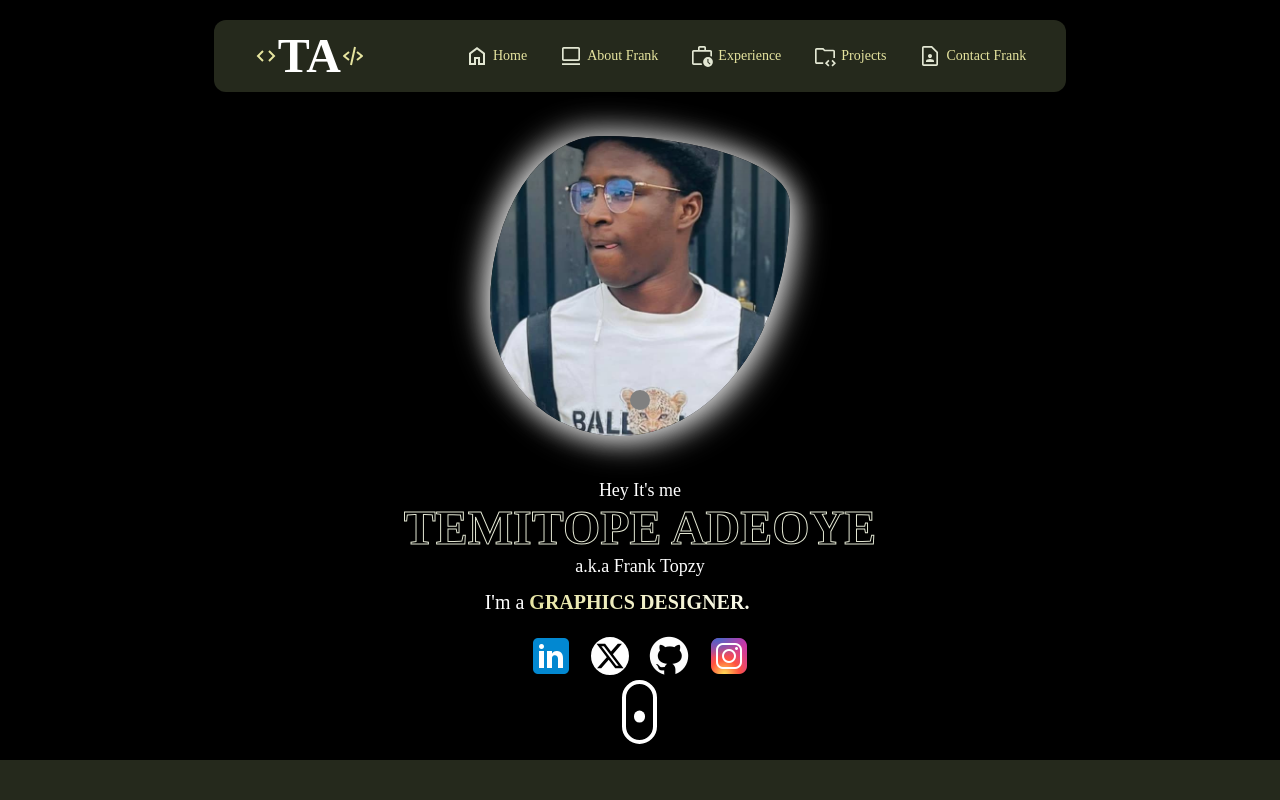
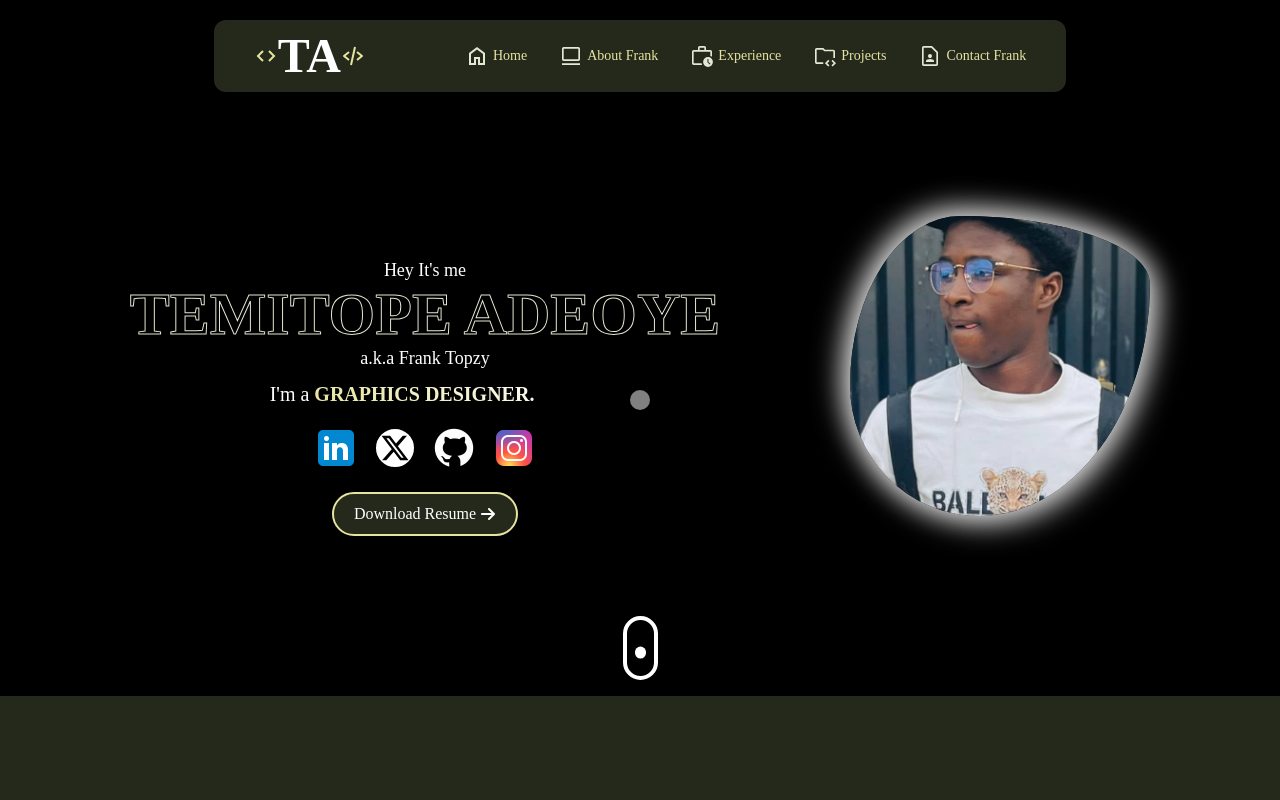
Before and after one commit to FrankTopzy/My-Portfolio, a React (Vite) app in the folder frontend/: page / in a window 1280 px wide. Shown: the top 800 px of the page. Built offline with nearby package versions, Linux system fonts and the light colour scheme.

Commit message:
Changed the herosection flex-direction to flex row.

```diff
--- a/frontend/src/Homepage/HeroSection/HeroSection.tsx
+++ b/frontend/src/Homepage/HeroSection/HeroSection.tsx
@@ -5,34 +5,43 @@ import Styles from './hero.module.css'
 import gitHub from '../../assets/icons8-github-48.png'
 import instaLogo from '../../assets/insta-logo/icons8-instagram-48.png'
 import linkedIn from '../../assets/icons8-linkedin-color/icons8-linkedin-48.png'
-import { FaXTwitter } from 'react-icons/fa6';
+import { FaArrowRight, FaXTwitter } from 'react-icons/fa6';
 import TypedJs from '../../components/TypedJs'
 import { motion } from 'framer-motion'
+
 
 
 function HeroSection() {
   return (
     <div className="bg-black text-white flex justify-center pt-27 lg:pt-34" id='home'>
       <section className='pb-20 relative'>
+        <div className='flex gap-[20px] sm md:gap-[100px] lg:gap-[130px] py-[30px] lg:py-[80px] flex-col md:flex-row-reverse'>
           <div className='flex justify-center'>
             <img src={frank} alt="" className={`${Styles.blobImg} w-[200px] h-[200px] sm:w-[300px] sm:h-[300px] object-cover`}/>
           </div>
 
+          <div className="">
             <div className='text-center mt-10'>
               <h1 className='flex flex-col text-sm md:text-lg'>
                 Hey It's me
-            <span className={`${Styles.webkitText} text-3xl lg:text-5xl font-extrabold`}>Temitope Adeoye</span>
+                <span className={`${Styles.webkitText} text-3xl lg:text-6xl font-extrabold`}>Temitope Adeoye</span>
                 a.k.a Frank Topzy
               </h1>
 
               <h2 className='text-xl mt-2'>I'm a <span className={`${Styles.fancyText} `}><TypedJs/></span></h2>
             </div>
 
-        <div className='flex items-center justify-center mt-4 gap-3'>
+            <div className='flex flex-col'>
+              <div className="flex items-center justify-center mt-4 gap-3">
                 <Link to={'www.linkedin.com/in/temitope-adeoye-adeshina'} className='hover:scale-110 hover:translate-y-[-5px] transition-all' target='blank'><img src={linkedIn} alt="" className='rounded-full max-sm:w-[40px] transition-all'/></Link>
                 <Link to={'https://x.com/frank_topzy?s=09'} target='blank' className='bg-white p-1 rounded-full border-4 border-black hover:scale-110 hover:translate-y-[-5px] transition-all'><FaXTwitter className='text-black text-2xl md:text-3xl'/></Link>
                 <Link to={'http://github.com/FrankTopzy'} target='blank'><img src={gitHub} alt="" className='rounded-full max-sm:w-[40px] hover:scale-110 hover:translate-y-[-5px] transition-all'/></Link>
                 <Link to={'https://www.instagram.com/frank_topzy'} target='blank'><img src={instaLogo} alt="" className='rounded-full hover:scale-110 hover:translate-y-[-5px] transition-all max-sm:w-[40px]'/></Link>
+              </div>
+
+              <button className="flex gap-1 group items-center px-5 py-2 rounded-4xl text-white bg-[#25291C] mt-5 self-center border-2 border-[#E6E49F] hover:card-shadow transition-all">Download Resume <FaArrowRight className='group-hover:translate-x-1 transition-all'/></button>
+            </div>
+          </div>
         </div>
 
         <div className="absolute bottom-4 w-full flex justify-center items-center">
```
Lines whose indentation alone changed are shown as unchanged.
